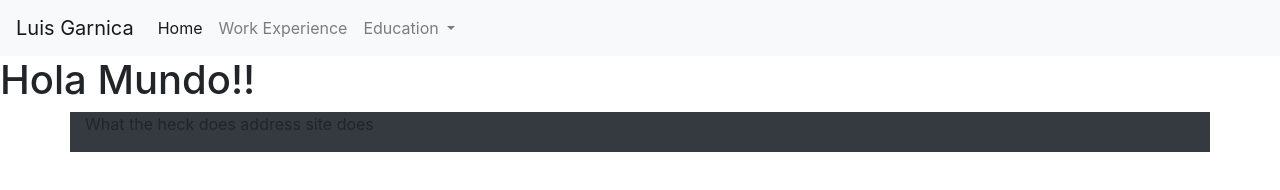
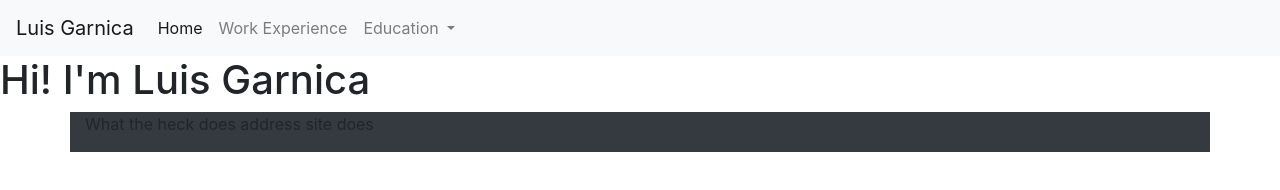
Before and after one commit to garlop/garlop.github.io, a website: page index.html in a window 1280 px wide. Drawn offline with nearby package versions, Linux system fonts and the light colour scheme.

Commit message:
changing some text to identify if i'm finally able to see navbar working

```diff
--- a/index.html
+++ b/index.html
@@ -33,7 +33,7 @@
                       </ul>
                     </div>
                   </nav>
-        <h1>Hola Mundo!!</h1>
+        <h1>Hi! I'm Luis Garnica</h1>
 
         <footer>
             <div class="container bg-dark">
```
